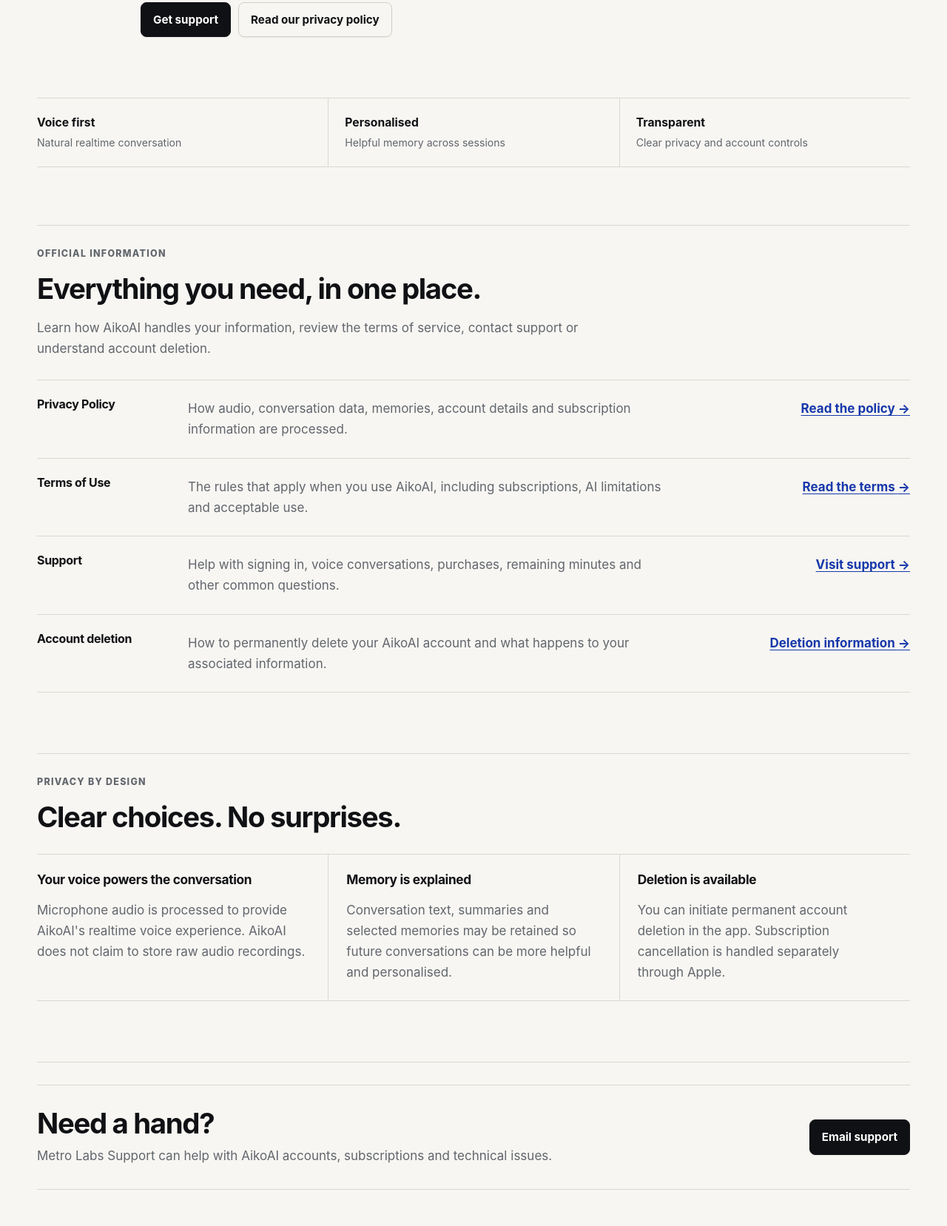
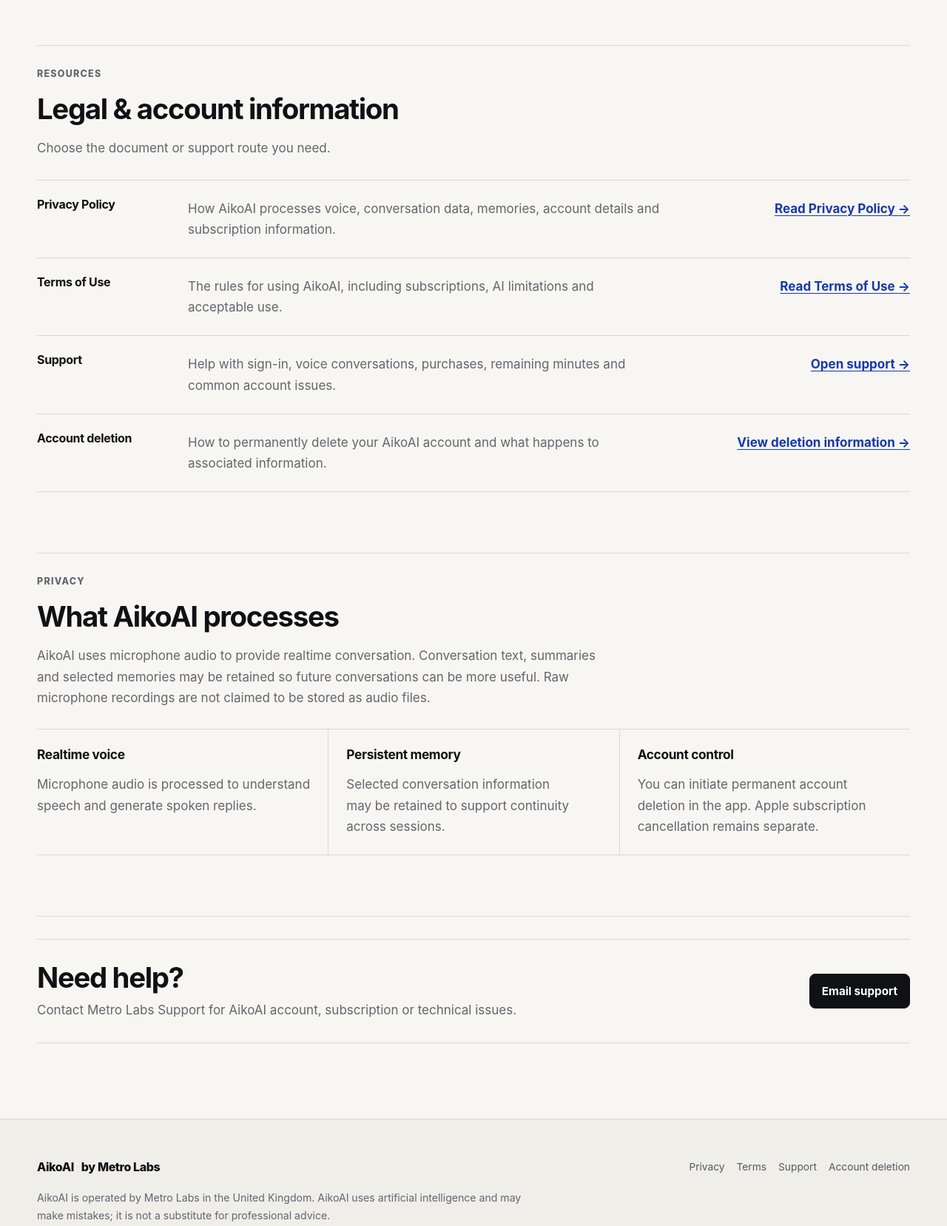
Before and after one commit to Metroplex804/aikoai-legal, a plain HTML site: page index.html in a window 1280 px wide. Shown: the part 590-2247 px from the top of the page at 74% size. Drawn offline with Linux system fonts and the light colour scheme.

Commit message:
Simplify AikoAI legal homepage into editorial resource index

```diff
--- a/index.html
+++ b/index.html
@@ -4,19 +4,18 @@
   <meta charset="utf-8">
   <meta name="viewport" content="width=device-width, initial-scale=1">
   <meta name="description" content="Official privacy, terms, support and account-deletion information for AikoAI by Metro Labs.">
-  <meta name="theme-color" content="#fbfcff">
-  <title>AikoAI by Metro Labs</title>
+  <meta name="theme-color" content="#f7f6f2">
+  <title>AikoAI — Legal & Support</title>
   <link rel="stylesheet" href="assets/styles.css">
 </head>
 <body>
   <a class="skip-link" href="#main">Skip to main content</a>
+
   <header class="site-header">
     <div class="nav-wrap">
       <a class="brand" href="./" aria-label="AikoAI home">
-        <span class="brand-mark" aria-hidden="true">
-          <svg viewBox="0 0 24 24" fill="none"><path d="M5 12c0-3.8 3.1-7 7-7s7 3.2 7 7-3.1 7-7 7c-1.5 0-2.9-.5-4-1.3L5 19l1.1-3A6.8 6.8 0 0 1 5 12Z" stroke="currentColor" stroke-width="2" stroke-linejoin="round"/><path d="M9 12h.01M12 12h.01M15 12h.01" stroke="currentColor" stroke-width="2.5" stroke-linecap="round"/></svg>
-        </span>
-        AikoAI
+        <span class="brand-mark" aria-hidden="true">A</span>
+        <span translate="no">AikoAI</span>
       </a>
       <nav class="site-nav" aria-label="Primary navigation">
         <a href="privacy/">Privacy</a>
@@ -28,76 +27,81 @@
   </header>
 
   <main id="main">
-    <section class="hero page-wrap">
-      <p class="eyebrow">Japanese conversation companion</p>
-      <h1>Speak more.<br>Understand more.</h1>
-      <p class="hero-copy">AikoAI is a live AI conversation companion designed to help you practise spoken Japanese through natural, responsive voice conversations.</p>
+    <section class="hero page-wrap" aria-labelledby="hero-title">
+      <p class="eyebrow">Official information</p>
+      <h1 id="hero-title">AikoAI, clearly explained.</h1>
+      <p class="hero-copy">Privacy, terms, support and account controls for AikoAI by Metro Labs.</p>
       <div class="button-row">
         <a class="button button-primary" href="support/">Get support</a>
-        <a class="button button-secondary" href="privacy/">Read our privacy policy</a>
+        <a class="button button-secondary" href="privacy/">Read the Privacy Policy</a>
       </div>
     </section>
 
     <div class="page-wrap">
-      <section class="trust-strip" aria-label="AikoAI highlights">
-        <div class="trust-item"><strong>Voice first</strong><span>Natural realtime conversation</span></div>
-        <div class="trust-item"><strong>Personalised</strong><span>Helpful memory across sessions</span></div>
-        <div class="trust-item"><strong>Transparent</strong><span>Clear privacy and account controls</span></div>
-      </section>
-
       <section class="section" aria-labelledby="resources-title">
         <div class="section-heading">
-          <p class="eyebrow">Official information</p>
-          <h2 id="resources-title">Everything you need, in one place.</h2>
-          <p>Learn how AikoAI handles your information, review the terms of service, contact support or understand account deletion.</p>
+          <p class="eyebrow">Resources</p>
+          <h2 id="resources-title">Legal & account information</h2>
+          <p>Choose the document or support route you need.</p>
         </div>
+
         <div class="card-grid">
           <article class="card">
-            <span class="card-icon" aria-hidden="true">P</span>
             <h3>Privacy Policy</h3>
-            <p>How audio, conversation data, memories, account details and subscription information are processed.</p>
-            <a class="card-link" href="privacy/">Read the policy <span aria-hidden="true">→</span></a>
+            <p>How AikoAI processes voice, conversation data, memories, account details and subscription information.</p>
+            <a class="card-link" href="privacy/">Read Privacy Policy <span aria-hidden="true">→</span></a>
           </article>
+
           <article class="card">
-            <span class="card-icon" aria-hidden="true">T</span>
             <h3>Terms of Use</h3>
-            <p>The rules that apply when you use AikoAI, including subscriptions, AI limitations and acceptable use.</p>
-            <a class="card-link" href="terms/">Read the terms <span aria-hidden="true">→</span></a>
+            <p>The rules for using AikoAI, including subscriptions, AI limitations and acceptable use.</p>
+            <a class="card-link" href="terms/">Read Terms of Use <span aria-hidden="true">→</span></a>
           </article>
+
           <article class="card">
-            <span class="card-icon" aria-hidden="true">?</span>
             <h3>Support</h3>
-            <p>Help with signing in, voice conversations, purchases, remaining minutes and other common questions.</p>
-            <a class="card-link" href="support/">Visit support <span aria-hidden="true">→</span></a>
+            <p>Help with sign-in, voice conversations, purchases, remaining minutes and common account issues.</p>
+            <a class="card-link" href="support/">Open support <span aria-hidden="true">→</span></a>
           </article>
+
           <article class="card">
-            <span class="card-icon" aria-hidden="true">×</span>
             <h3>Account deletion</h3>
-            <p>How to permanently delete your AikoAI account and what happens to your associated information.</p>
-            <a class="card-link" href="account-deletion/">Deletion information <span aria-hidden="true">→</span></a>
+            <p>How to permanently delete your AikoAI account and what happens to associated information.</p>
+            <a class="card-link" href="account-deletion/">View deletion information <span aria-hidden="true">→</span></a>
           </article>
         </div>
       </section>
 
-      <section class="section" aria-labelledby="privacy-summary-title">
+      <section class="section" aria-labelledby="privacy-title">
         <div class="section-heading">
-          <p class="eyebrow">Privacy by design</p>
-          <h2 id="privacy-summary-title">Clear choices. No surprises.</h2>
+          <p class="eyebrow">Privacy</p>
+          <h2 id="privacy-title">What AikoAI processes</h2>
+          <p>AikoAI uses microphone audio to provide realtime conversation. Conversation text, summaries and selected memories may be retained so future conversations can be more useful. Raw microphone recordings are not claimed to be stored as audio files.</p>
         </div>
+
         <div class="feature-grid">
-          <article class="feature"><h3>Your voice powers the conversation</h3><p>Microphone audio is processed to provide AikoAI's realtime voice experience. AikoAI does not claim to store raw audio recordings.</p></article>
-          <article class="feature"><h3>Memory is explained</h3><p>Conversation text, summaries and selected memories may be retained so future conversations can be more helpful and personalised.</p></article>
-          <article class="feature"><h3>Deletion is available</h3><p>You can initiate permanent account deletion in the app. Subscription cancellation is handled separately through Apple.</p></article>
+          <article class="feature">
+            <h3>Realtime voice</h3>
+            <p>Microphone audio is processed to understand speech and generate spoken replies.</p>
+          </article>
+          <article class="feature">
+            <h3>Persistent memory</h3>
+            <p>Selected conversation information may be retained to support continuity across sessions.</p>
+          </article>
+          <article class="feature">
+            <h3>Account control</h3>
+            <p>You can initiate permanent account deletion in the app. Apple subscription cancellation remains separate.</p>
+          </article>
         </div>
       </section>
 
-      <section class="section">
+      <section class="section" aria-labelledby="contact-title">
         <div class="contact-panel">
           <div>
-            <h2>Need a hand?</h2>
-            <p>Metro Labs Support can help with AikoAI accounts, subscriptions and technical issues.</p>
+            <h2 id="contact-title">Need help?</h2>
+            <p>Contact Metro Labs Support for AikoAI account, subscription or technical issues.</p>
           </div>
-          <a class="button" href="mailto:help.metrolabs@gmail.com">Email support</a>
+          <a class="button button-primary" href="mailto:help.metrolabs@gmail.com?subject=AikoAI%20support%20request">Email support</a>
         </div>
       </section>
     </div>
@@ -106,11 +110,14 @@
   <footer class="site-footer">
     <div class="page-wrap footer-grid">
       <div>
-        <a class="brand" href="./">AikoAI by Metro Labs</a>
+        <a class="brand" href="./"><span translate="no">AikoAI</span> by Metro Labs</a>
         <p>AikoAI is operated by Metro Labs in the United Kingdom. AikoAI uses artificial intelligence and may make mistakes; it is not a substitute for professional advice.</p>
       </div>
       <nav class="footer-links" aria-label="Footer navigation">
-        <a href="privacy/">Privacy</a><a href="terms/">Terms</a><a href="support/">Support</a><a href="account-deletion/">Account deletion</a>
+        <a href="privacy/">Privacy</a>
+        <a href="terms/">Terms</a>
+        <a href="support/">Support</a>
+        <a href="account-deletion/">Account deletion</a>
       </nav>
     </div>
   </footer>
```
